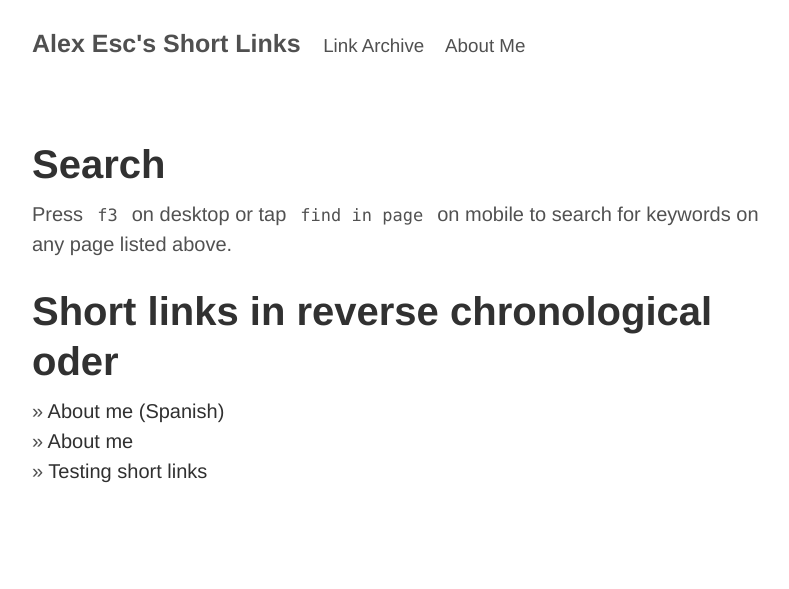
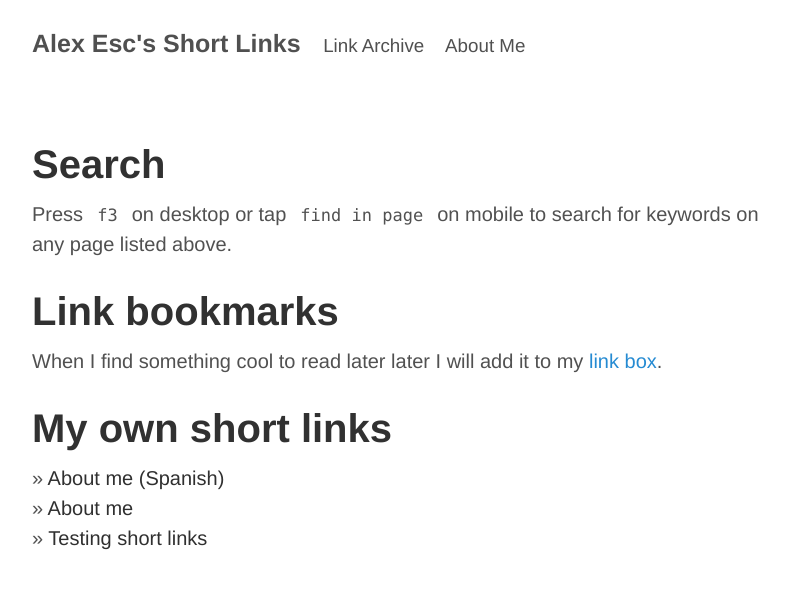
Before and after one commit to alex-esc/url, a Jekyll site: the page built from archive.md, in a window 1280 px wide. Shown: the top 589 px of the page, without its empty margins (228-1017 px from the left). Built offline with Jekyll 4.4.1, drawn with Linux system fonts in a browser that asks for light colours.

Commit message:
Update archive.md

```diff
--- a/archive.md
+++ b/archive.md
@@ -8,8 +8,11 @@ title: Archive
 
 Press `f3` on desktop or tap `find in page` on mobile to search for keywords on any page listed above.
 
+# Link bookmarks
 
-# Short links in reverse chronological oder
+When I find something cool to read later later I will add it to my [link box](linkbox.md).
+
+# My own short links
 
 {% for post in site.tags.shortlink %}
 
```
